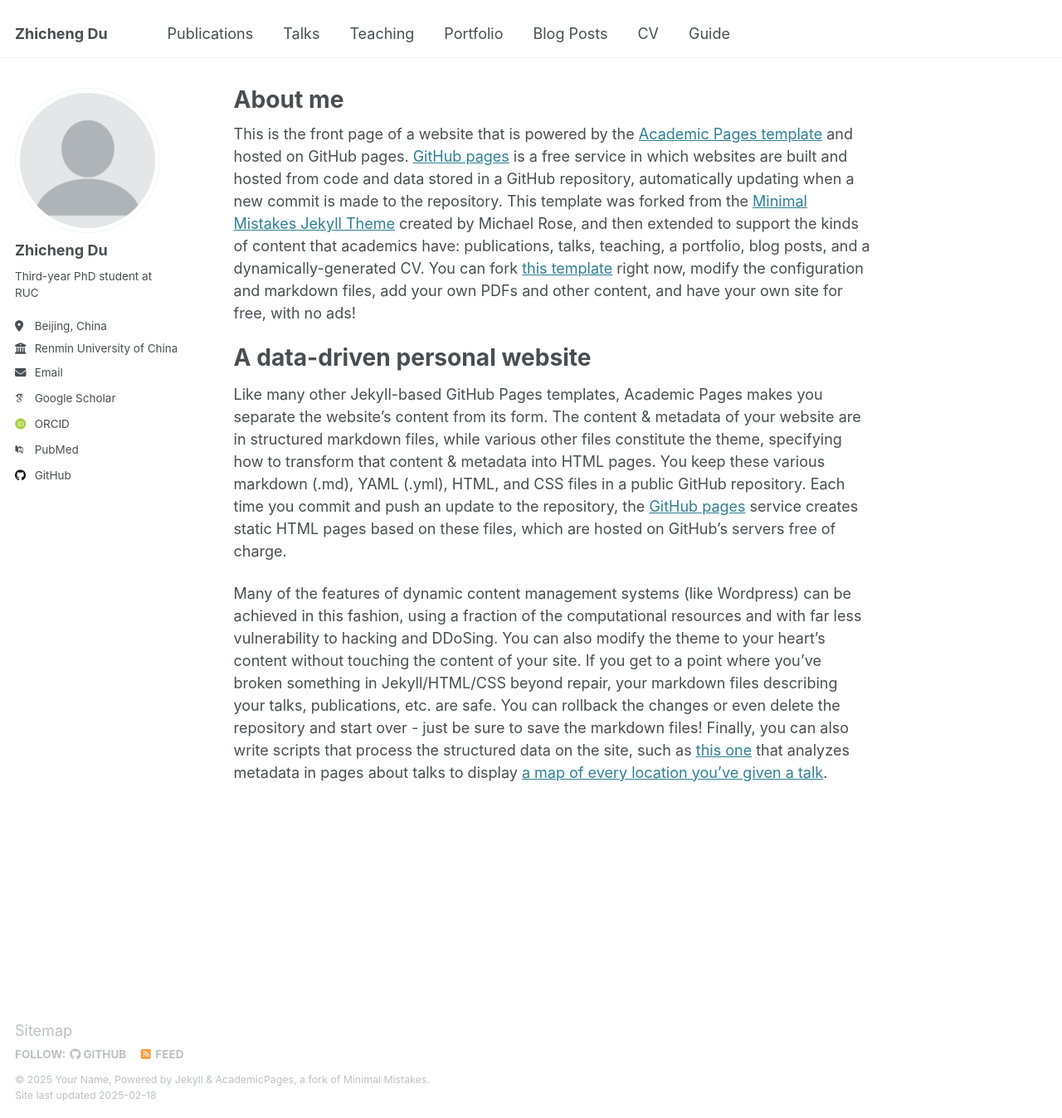
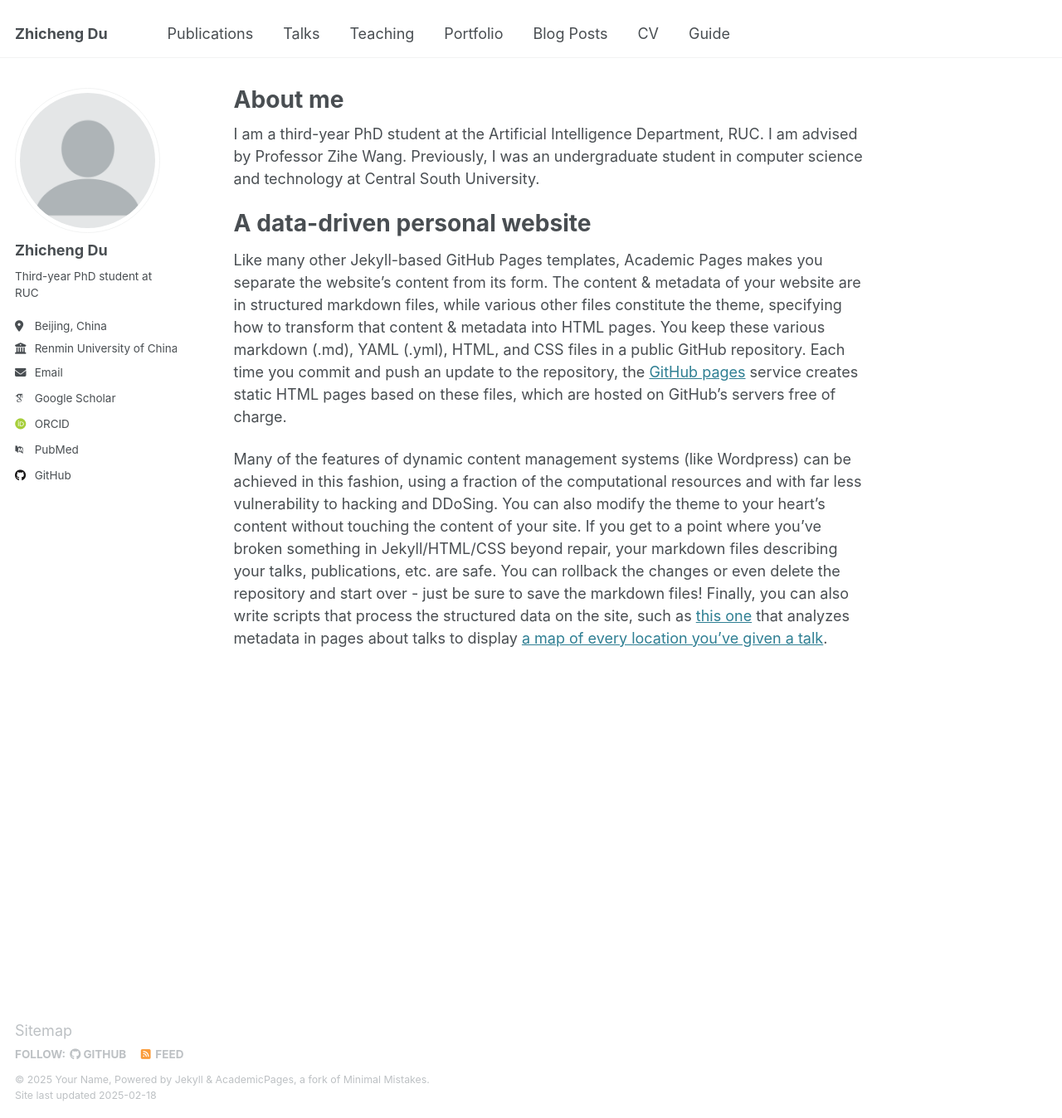
Before and after one commit to DUABC/zhichengdu, a Jekyll site: the page built from _pages/about.md, in a window 1280 px wide and 1348 px high. Shown: the whole window at 83% size. Built offline with Jekyll 4.4.1, drawn with Linux system fonts in a browser that asks for light colours; some web fonts are replaced.

Commit message:
Update about.md

```diff
--- a/_pages/about.md
+++ b/_pages/about.md
@@ -7,7 +7,9 @@ redirect_from:
   - /about.html
 ---
 
-This is the front page of a website that is powered by the [Academic Pages template](https://github.com/academicpages/academicpages.github.io) and hosted on GitHub pages. [GitHub pages](https://pages.github.com) is a free service in which websites are built and hosted from code and data stored in a GitHub repository, automatically updating when a new commit is made to the repository. This template was forked from the [Minimal Mistakes Jekyll Theme](https://mmistakes.github.io/minimal-mistakes/) created by Michael Rose, and then extended to support the kinds of content that academics have: publications, talks, teaching, a portfolio, blog posts, and a dynamically-generated CV. You can fork [this template](https://github.com/academicpages/academicpages.github.io) right now, modify the configuration and markdown files, add your own PDFs and other content, and have your own site for free, with no ads!
+I am a third-year PhD student at the Artificial Intelligence Department, RUC.
+I am advised by Professor Zihe Wang.
+Previously, I was an undergraduate student in computer science and technology at Central South University.
 
 A data-driven personal website
 ======
```
